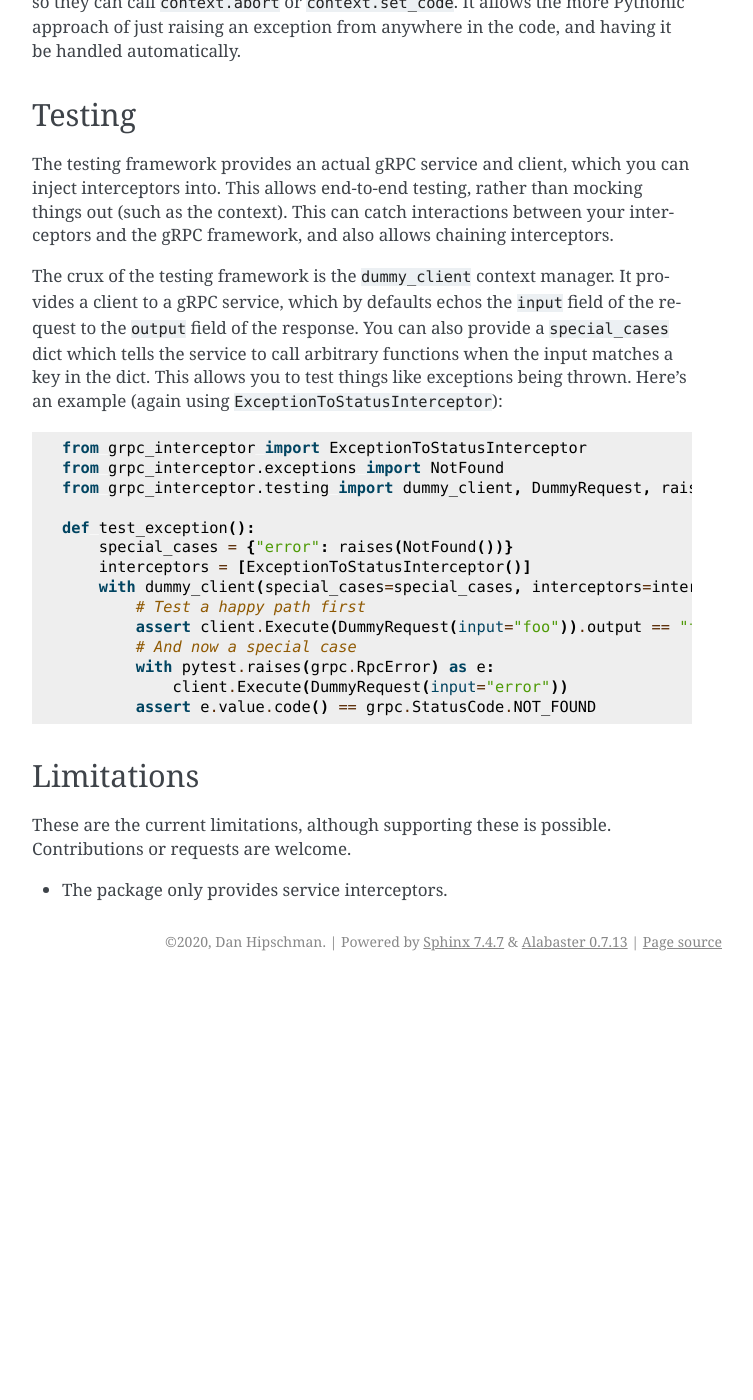
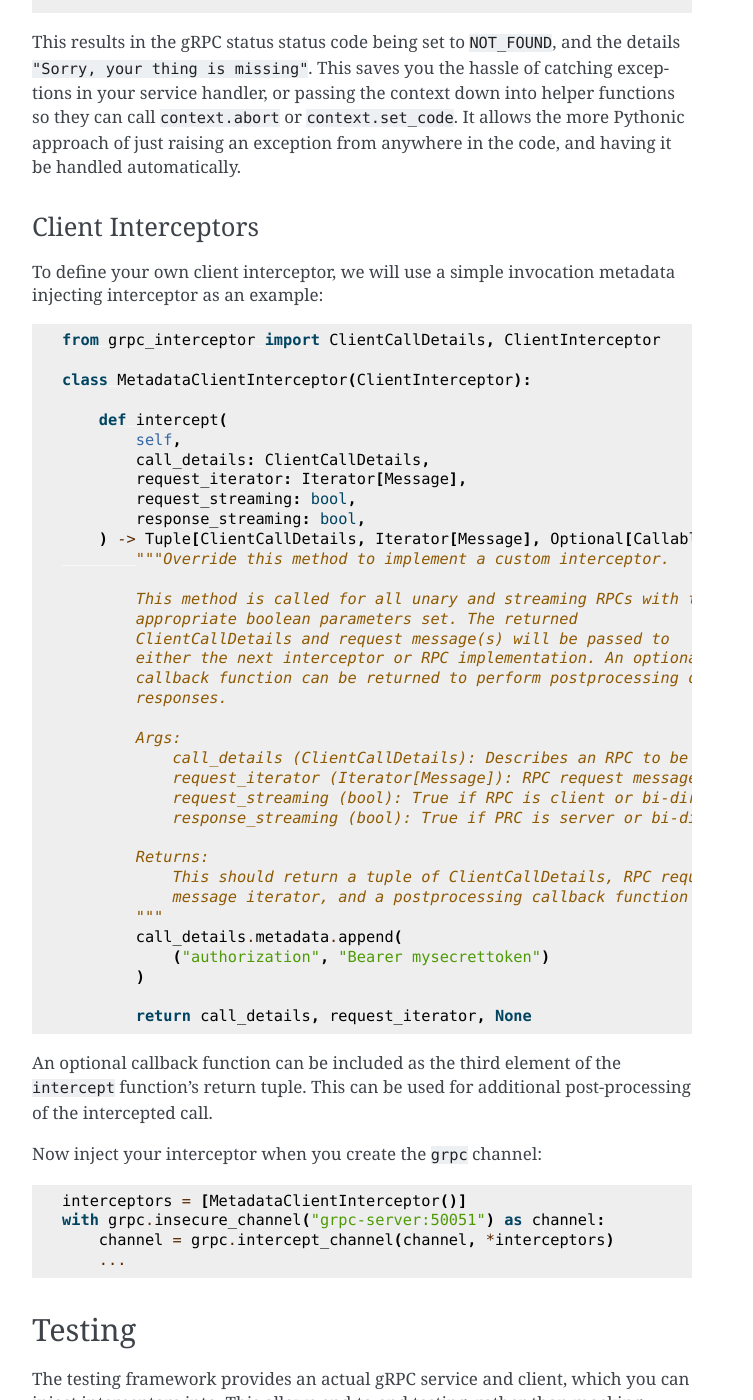
Before and after one commit to d5h-foss/grpc-interceptor, a Sphinx documentation site: the page built from docs/index.rst, in a window 1280 px wide and 1400 px high, scrolled down 2485 px. Shown: the whole window, without its empty margins (388-1141 px from the left). Built offline with Sphinx 7.4.7, drawn with Linux system fonts in a browser that asks for light colours; before the commit the page ends 3466 px from its top, so only the background shows below that; some of the changed text lies outside the part shown.

Commit message:
Update docs for ClientInterceptors

```diff
--- a/docs/index.rst
+++ b/docs/index.rst
@@ -31,6 +31,8 @@ The ``grpc_interceptor`` package provides the following:
   that set the gRPC status code correctly (rather than the default of every exception
   resulting in an ``UNKNOWN`` status code). This is something for which pretty much any
   service will have a use.
+* A ``ClientInterceptor`` base class, to make it easy to define your own client-side interceptors.
+  Do not confuse this with the ``grpc.ClientInterceptor`` class.
 * An optional testing framework. If you're writing your own interceptors, this is useful.
   If you're just using ``ExceptionToStatusInterceptor`` then you don't need this.
 
@@ -52,7 +54,10 @@ To also install the testing framework:
 Usage
 -----
 
-To define your own interceptor (we can use a simplified version of
+Server Interceptors
+^^^^^^^^^^^^^^^^^^^
+
+To define your own server interceptor (we can use a simplified version of
 ``ExceptionToStatusInterceptor`` as an example):
 
 .. code-block:: python
@@ -127,6 +132,63 @@ helper functions so they can call ``context.abort`` or ``context.set_code``. It
 the more Pythonic approach of just raising an exception from anywhere in the code,
 and having it be handled automatically.
 
+Client Interceptors
+^^^^^^^^^^^^^^^^^^^
+
+To define your own client interceptor, we will use a simple invocation metadata injecting
+interceptor as an example:
+
+.. code-block:: python
+
+    from grpc_interceptor import ClientCallDetails, ClientInterceptor
+
+    class MetadataClientInterceptor(ClientInterceptor):
+
+        def intercept(
+            self,
+            call_details: ClientCallDetails,
+            request_iterator: Iterator[Message],
+            request_streaming: bool,
+            response_streaming: bool,
+        ) -> Tuple[ClientCallDetails, Iterator[Message], Optional[Callable]]:
+            """Override this method to implement a custom interceptor.
+
+            This method is called for all unary and streaming RPCs with the
+            appropriate boolean parameters set. The returned
+            ClientCallDetails and request message(s) will be passed to
+            either the next interceptor or RPC implementation. An optional
+            callback function can be returned to perform postprocessing on RPC
+            responses.
+
+            Args:
+                call_details (ClientCallDetails): Describes an RPC to be invoked
+                request_iterator (Iterator[Message]): RPC request messages
+                request_streaming (bool): True if RPC is client or bi-directional streaming
+                response_streaming (bool): True if PRC is server or bi-directional streaming
+
+            Returns:
+                This should return a tuple of ClientCallDetails, RPC request
+                message iterator, and a postprocessing callback function or None.
+            """
+            call_details.metadata.append(
+                ("authorization", "Bearer mysecrettoken")
+            )
+
+            return call_details, request_iterator, None
+
+An optional callback function can be included as the third element of the ``intercept``
+function's return tuple. This can be used for additional post-processing of the intercepted
+call.
+
+Now inject your interceptor when you create the ``grpc`` channel:
+
+.. code-block:: python
+
+    interceptors = [MetadataClientInterceptor()]
+    with grpc.insecure_channel("grpc-server:50051") as channel:
+        channel = grpc.intercept_channel(channel, *interceptors)
+        ...
+
 Testing
 -------
 
@@ -137,10 +199,15 @@ framework, and also allows chaining interceptors.
 
 The crux of the testing framework is the ``dummy_client`` context manager. It provides
 a client to a gRPC service, which by defaults echos the ``input`` field of the request
-to the ``output`` field of the response. You can also provide a ``special_cases`` dict
-which tells the service to call arbitrary functions when the input matches a key in the
-dict. This allows you to test things like exceptions being thrown. Here's an example
-(again using ``ExceptionToStatusInterceptor``):
+to the ``output`` field of the response.
+
+You can also provide a ``special_cases`` dict which tells the service to call arbitrary
+functions when the input matches a key in the dict. This allows you to test things like
+exceptions being thrown. Similarly you can provide a ``context_cases`` dict to call
+functions against the ``grpc.ServicerContext``. This can be used, for example, to include
+invocation metadata in the result text for validation.
+
+Here's an example (again using ``ExceptionToStatusInterceptor``):
 
 .. code-block:: python
 
@@ -162,7 +229,4 @@ dict. This allows you to test things like exceptions being thrown. Here's an exa
 Limitations
 -----------
 
-These are the current limitations, although supporting these is possible. Contributions
-or requests are welcome.
-
-* The package only provides service interceptors.
+Contributions or requests are welcome for any limitations you may find.
```
Also changed, not shown: README.md (+58 -0 lines), 2 other files.
